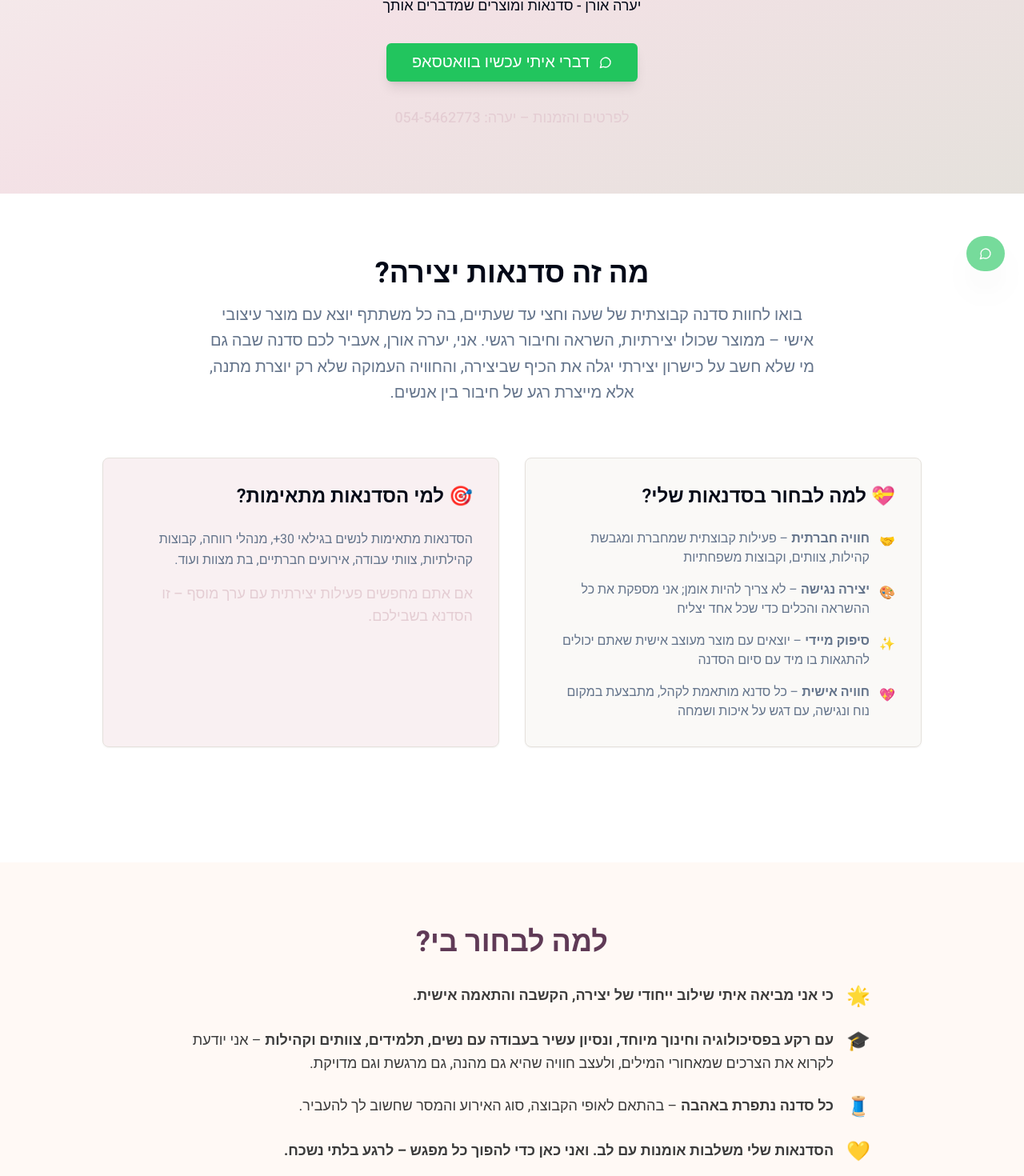
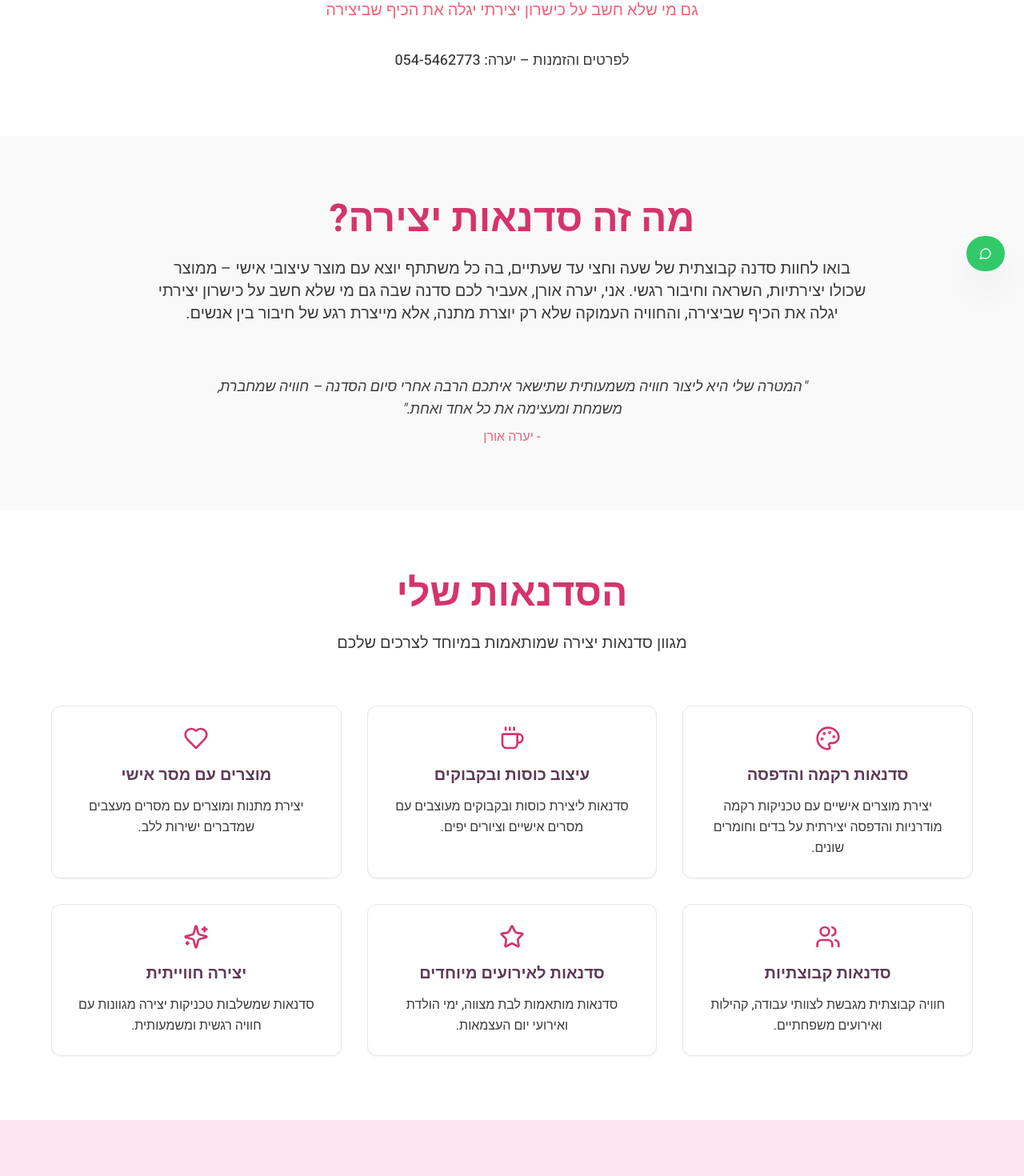
Before and after one commit to sagioren1984/greeting-wizard-friend, a React (Vite) app: page / in a window 1280 px wide. Shown: the part 437-1907 px from the top of the page at 80% size. Built offline with nearby package versions, Linux system fonts and the light colour scheme.

Commit message:
Refactor: Redesign landing page
Redesigned the landing page to focus on workshops, with alternating background colors, clear headings, workshop cards, and a prominent WhatsApp button.

```diff
--- a/src/components/About.tsx
+++ b/src/components/About.tsx
@@ -2,58 +2,26 @@ import { Card, CardContent } from "@/components/ui/card";
 
 const About = () => {
   return (
-    <section id="about" className="py-20 bg-background">
+    <section id="about" className="py-16 md:py-20 bg-[#f9f9f9]">
       <div className="container mx-auto px-4">
-        <div className="text-center mb-16">
-          <h2 className="text-3xl md:text-4xl font-bold text-foreground mb-4">
+        <div className="text-center mb-12 md:mb-16">
+          <h2 className="text-3xl md:text-4xl lg:text-5xl font-bold text-[#d6336c] mb-6">
             מה זה סדנאות יצירה?
           </h2>
-          <p className="text-xl text-muted-foreground max-w-3xl mx-auto leading-relaxed">
-            בואו לחוות סדנה קבוצתית של שעה וחצי עד שעתיים, בה כל משתתף יוצא עם מוצר עיצובי אישי – ממוצר שכולו יצירתיות, השראה וחיבור רגשי.
-            אני, יערה אורן, אעביר לכם סדנה שבה גם מי שלא חשב על כישרון יצירתי יגלה את הכיף שביצירה, והחוויה העמוקה שלא רק יוצרת מתנה, אלא מייצרת רגע של חיבור בין אנשים.
+          <p className="text-lg md:text-xl text-body-text max-w-4xl mx-auto leading-relaxed">
+            בואו לחוות סדנה קבוצתית של שעה וחצי עד שעתיים, בה כל משתתף יוצא עם מוצר עיצובי אישי –
+            ממוצר שכולו יצירתיות, השראה וחיבור רגשי. אני, יערה אורן, אעביר לכם סדנה שבה גם מי שלא חשב
+            על כישרון יצירתי יגלה את הכיף שביצירה, והחוויה העמוקה שלא רק יוצרת מתנה, אלא מייצרת רגע
+            של חיבור בין אנשים.
           </p>
         </div>
 
-        <div className="grid md:grid-cols-2 gap-8 max-w-5xl mx-auto mb-16">
-          <Card className="border-brand-beige bg-brand-cream/50">
-            <CardContent className="p-8">
-              <h3 className="text-2xl font-semibold text-foreground mb-6">
-                💝 למה לבחור בסדנאות שלי?
-              </h3>
-              <ul className="space-y-4 text-muted-foreground">
-                <li className="flex items-start gap-3">
-                  <span className="text-brand-pink mt-1">🤝</span>
-                  <span><strong>חוויה חברתית</strong> – פעילות קבוצתית שמחברת ומגבשת קהילות, צוותים, וקבוצות משפחתיות</span>
-                </li>
-                <li className="flex items-start gap-3">
-                  <span className="text-brand-pink mt-1">🎨</span>
-                  <span><strong>יצירה נגישה</strong> – לא צריך להיות אומן; אני מספקת את כל ההשראה והכלים כדי שכל אחד יצליח</span>
-                </li>
-                <li className="flex items-start gap-3">
-                  <span className="text-brand-pink mt-1">✨</span>
-                  <span><strong>סיפוק מיידי</strong> – יוצאים עם מוצר מעוצב אישית שאתם יכולים להתגאות בו מיד עם סיום הסדנה</span>
-                </li>
-                <li className="flex items-start gap-3">
-                  <span className="text-brand-pink mt-1">💖</span>
-                  <span><strong>חוויה אישית</strong> – כל סדנא מותאמת לקהל, מתבצעת במקום נוח ונגישה, עם דגש על איכות ושמחה</span>
-                </li>
-              </ul>
-            </CardContent>
-          </Card>
-
-          <Card className="border-brand-beige bg-brand-pink-light/50">
-            <CardContent className="p-8">
-              <h3 className="text-2xl font-semibold text-foreground mb-6">
-                🎯 למי הסדנאות מתאימות?
-              </h3>
-              <p className="text-muted-foreground leading-relaxed mb-4">
-                הסדנאות מתאימות לנשים בגילאי 30+, מנהלי רווחה, קבוצות קהילתיות, צוותי עבודה, אירועים חברתיים, בת מצוות ועוד.
-              </p>
-              <p className="text-brand-pink font-medium text-lg">
-                אם אתם מחפשים פעילות יצירתית עם ערך מוסף – זו הסדנא בשבילכם.
-              </p>
-            </CardContent>
-          </Card>
+        <div className="text-center">
+          <p className="text-base md:text-lg text-body-text italic max-w-3xl mx-auto">
+            "המטרה שלי היא ליצור חוויה משמעותית שתישאר איתכם הרבה אחרי סיום הסדנה –
+            חוויה שמחברת, משמחת ומעצימה את כל אחד ואחת."
+          </p>
+          <p className="text-button-color font-medium mt-2 text-sm md:text-base">- יערה אורן</p>
         </div>
       </div>
     </section>
--- a/src/components/Gallery.tsx
+++ b/src/components/Gallery.tsx
@@ -35,10 +35,10 @@ const Gallery = () => {
   ];
 
   return (
-    <section id="gallery" className="py-16 md:py-20 bg-white/50">
+    <section id="gallery" className="py-16 md:py-20 bg-white">
       <div className="container mx-auto px-4">
         <div className="text-center mb-12 md:mb-16">
-          <h2 className="text-2xl md:text-3xl lg:text-4xl font-bold text-title-color mb-4">
+          <h2 className="text-3xl md:text-4xl lg:text-5xl font-bold text-[#d6336c] mb-4">
             גלריית עבודות
           </h2>
           <p className="text-lg md:text-xl text-body-text max-w-2xl mx-auto">
--- a/src/components/Hero.tsx
+++ b/src/components/Hero.tsx
@@ -7,37 +7,23 @@ const Hero = () => {
   };
 
   return (
-    <section className="relative bg-gradient-to-br from-brand-cream via-brand-pink-light to-brand-beige py-20 px-4">
+    <section className="relative bg-white py-20 px-4">
       <div className="container mx-auto text-center max-w-4xl">
         <div className="mb-8">
-          <h1 className="text-4xl md:text-6xl font-bold text-foreground mb-6 leading-tight">
-            סדנאות שמחברות
+          <h1 className="text-4xl md:text-6xl font-bold text-title-color mb-6 leading-tight">
+            יערה אורן
             <br />
-            <span className="text-brand-pink">ומעצבות רגעים</span>
+            <span className="text-button-color">סדנאות ומוצרים שמדברים אותך</span>
           </h1>
-          <p className="text-xl text-muted-foreground max-w-3xl mx-auto leading-relaxed mb-6">
+          <p className="text-xl text-body-text max-w-3xl mx-auto leading-relaxed mb-6">
             חוויה יצירתית אישית – סדנאות לעיצוב מוצרים שמדברים אליך, עם ערך רגשי עמוק והנאה קבוצתית.
             <br />
-            <span className="text-brand-pink font-medium">גם מי שלא חשב על כישרון יצירתי יגלה את הכיף שביצירה</span>
-          </p>
-          <p className="text-lg text-foreground font-medium">
-            יערה אורן - סדנאות ומוצרים שמדברים אותך
+            <span className="text-button-color font-medium">גם מי שלא חשב על כישרון יצירתי יגלה את הכיף שביצירה</span>
           </p>
         </div>
 
-        <div className="mb-8">
-          <Button
-            size="lg"
-            onClick={handleWhatsAppClick}
-            className="bg-green-500 hover:bg-green-600 text-white px-8 py-6 text-xl flex items-center gap-3 mx-auto shadow-lg"
-          >
-            <MessageCircle className="h-6 w-6" />
-            דברי איתי עכשיו בוואטסאפ
-          </Button>
-        </div>
-
         <div className="text-center">
-          <p className="text-lg text-brand-pink font-medium">
+          <p className="text-lg text-body-text font-medium">
             לפרטים והזמנות – יערה: 054-5462773
           </p>
         </div>
--- a/src/components/Testimonials.tsx
+++ b/src/components/Testimonials.tsx
@@ -23,10 +23,10 @@ const Testimonials = () => {
   ];
 
   return (
-    <section className="py-16 md:py-20 bg-page-background">
+    <section className="py-16 md:py-20 bg-[#f9f9f9]">
       <div className="container mx-auto px-4">
         <div className="text-center mb-12 md:mb-16">
-          <h2 className="text-2xl md:text-3xl lg:text-4xl font-bold text-title-color mb-4">
+          <h2 className="text-3xl md:text-4xl lg:text-5xl font-bold text-[#d6336c] mb-4">
             לקוחות מספרים...
           </h2>
           <p className="text-lg md:text-xl text-body-text max-w-2xl mx-auto">
--- /dev/null
+++ b/src/components/WhatsAppCTA.tsx
@@ -0,0 +1,39 @@
+import { Button } from "@/components/ui/button";
+import { MessageCircle } from "lucide-react";
+
+const WhatsAppCTA = () => {
+  const handleWhatsAppClick = () => {
+    window.open("https://wa.me/972545462773?text=היי יערה, אני מעוניינת לשמוע על הסדנאות שלך", "_blank");
+  };
+
+  return (
+    <section className="py-20 bg-[#ffe6f0]">
+      <div className="container mx-auto px-4 text-center">
+        <div className="max-w-3xl mx-auto">
+          <h2 className="text-3xl md:text-4xl lg:text-5xl font-bold text-[#d6336c] mb-8">
+            רוצה לתאם סדנה?
+          </h2>
+
+          <p className="text-xl md:text-2xl text-body-text mb-10 leading-relaxed">
+            בואי נדבר ונתאים את הסדנה המושלמת בדיוק בשבילך ולקבוצה שלך
+          </p>
+
+          <Button
+            onClick={handleWhatsAppClick}
+            className="bg-[#25D366] hover:bg-[#128C7E] text-white px-10 py-6 text-xl md:text-2xl rounded-full shadow-2xl transform transition-all duration-300 hover:scale-110 animate-pulse hover:animate-none flex items-center gap-4 mx-auto"
+            size="lg"
+          >
+            <MessageCircle className="h-8 w-8" />
+            רוצה לתאם סדנה? לחצי כאן לוואטסאפ!
+          </Button>
+
+          <p className="text-lg text-body-text mt-6">
+            📱 054-5462773 | תגובה מהירה ואישית
+          </p>
+        </div>
+      </div>
+    </section>
+  );
+};
+
+export default WhatsAppCTA;
--- a/src/components/WhyChooseMe.tsx
+++ b/src/components/WhyChooseMe.tsx
@@ -1,40 +1,21 @@
 const WhyChooseMe = () => {
   return (
-    <section className="py-20 bg-page-background">
+    <section className="py-16 md:py-20 bg-[#ffe6f0]">
       <div className="container mx-auto px-4">
-        <div className="max-w-4xl mx-auto">
-          <h2 className="text-3xl md:text-4xl font-bold text-title-color mb-8 text-center">
+        <div className="text-center mb-12 md:mb-16">
+          <h2 className="text-3xl md:text-4xl lg:text-5xl font-bold text-[#d6336c] mb-6">
             למה לבחור בי?
           </h2>
 
-          <div className="space-y-6 text-lg text-body-text leading-relaxed">
-            <div className="flex items-start gap-4">
-              <span className="text-2xl">🌟</span>
-              <p>
-                <strong>כי אני מביאה איתי שילוב ייחודי של יצירה, הקשבה והתאמה אישית.</strong>
-              </p>
-            </div>
+          <div className="space-y-6 max-w-4xl mx-auto text-right">
+            <div className="text-lg md:text-xl text-body-text leading-relaxed">
+              <p className="mb-4">🌟 כי אני מביאה איתי שילוב ייחודי של יצירה, הקשבה והתאמה אישית.</p>
 
-            <div className="flex items-start gap-4">
-              <span className="text-2xl">🎓</span>
-              <p>
-                <strong>עם רקע בפסיכולוגיה וחינוך מיוחד, ונסיון עשיר בעבודה עם נשים, תלמידים, צוותים וקהילות</strong> –
-                אני יודעת לקרוא את הצרכים שמאחורי המילים, ולעצב חוויה שהיא גם מהנה, גם מרגשת וגם מדויקת.
-              </p>
-            </div>
+              <p className="mb-4">🎓 עם רקע בפסיכולוגיה וחינוך מיוחד, ונסיון עשיר בעבודה עם נשים, תלמידים, צוותים וקהילות – אני יודעת לקרוא את הצרכים שמאחורי המילים, ולעצב חוויה שהיא גם מהנה, גם מרגשת וגם מדויקת.</p>
 
-            <div className="flex items-start gap-4">
-              <span className="text-2xl">🧵</span>
-              <p>
-                <strong>כל סדנה נתפרת באהבה</strong> – בהתאם לאופי הקבוצה, סוג האירוע והמסר שחשוב לך להעביר.
-              </p>
-            </div>
+              <p className="mb-4">🧵 כל סדנה נתפרת באהבה – בהתאם לאופי הקבוצה, סוג האירוע והמסר שחשוב לך להעביר.</p>
 
-            <div className="flex items-start gap-4">
-              <span className="text-2xl">💛</span>
-              <p>
-                <strong>הסדנאות שלי משלבות אומנות עם לב. ואני כאן כדי להפוך כל מפגש – לרגע בלתי נשכח.</strong>
-              </p>
+              <p>💛 הסדנאות שלי משלבות אומנות עם לב. ואני כאן כדי להפוך כל מפגש – לרגע בלתי נשכח.</p>
             </div>
           </div>
         </div>
--- /dev/null
+++ b/src/components/WorkshopsShowcase.tsx
@@ -0,0 +1,75 @@
+import { Card, CardContent } from "@/components/ui/card";
+import { Palette, Users, Heart, Star, Sparkles, Coffee } from "lucide-react";
+
+const WorkshopsShowcase = () => {
+  const workshops = [
+    {
+      icon: <Palette className="h-8 w-8 text-[#d6336c]" />,
+      title: "סדנאות רקמה והדפסה",
+      description: "יצירת מוצרים אישיים עם טכניקות רקמה מודרניות והדפסה יצירתית על בדים וחומרים שונים."
+    },
+    {
+      icon: <Coffee className="h-8 w-8 text-[#d6336c]" />,
+      title: "עיצוב כוסות ובקבוקים",
+      description: "סדנאות ליצירת כוסות ובקבוקים מעוצבים עם מסרים אישיים וציורים יפים."
+    },
+    {
+      icon: <Heart className="h-8 w-8 text-[#d6336c]" />,
+      title: "מוצרים עם מסר אישי",
+      description: "יצירת מתנות ומוצרים עם מסרים מעצבים שמדברים ישירות ללב."
+    },
+    {
+      icon: <Users className="h-8 w-8 text-[#d6336c]" />,
+      title: "סדנאות קבוצתיות",
+      description: "חוויה קבוצתית מגבשת לצוותי עבודה, קהילות ואירועים משפחתיים."
+    },
+    {
+      icon: <Star className="h-8 w-8 text-[#d6336c]" />,
+      title: "סדנאות לאירועים מיוחדים",
+      description: "סדנאות מותאמות לבת מצווה, ימי הולדת ואירועי יום העצמאות."
+    },
+    {
+      icon: <Sparkles className="h-8 w-8 text-[#d6336c]" />,
+      title: "יצירה חווייתית",
+      description: "סדנאות שמשלבות טכניקות יצירה מגוונות עם חוויה רגשית ומשמעותית."
+    }
+  ];
+
+  return (
+    <section className="py-16 md:py-20 bg-white">
+      <div className="container mx-auto px-4">
+        <div className="text-center mb-12 md:mb-16">
+          <h2 className="text-3xl md:text-4xl lg:text-5xl font-bold text-[#d6336c] mb-6">
+            הסדנאות שלי
+          </h2>
+          <p className="text-lg md:text-xl text-body-text max-w-3xl mx-auto">
+            מגוון סדנאות יצירה שמותאמות במיוחד לצרכים שלכם
+          </p>
+        </div>
+
+        <div className="grid md:grid-cols-2 lg:grid-cols-3 gap-6 md:gap-8 max-w-6xl mx-auto">
+          {workshops.map((workshop, index) => (
+            <Card
+              key={index}
+              className="bg-white border border-gray-200 hover:shadow-xl transition-all duration-300 transform hover:scale-105 rounded-xl"
+            >
+              <CardContent className="p-6 text-center">
+                <div className="mb-4 flex justify-center">
+                  {workshop.icon}
+                </div>
+                <h3 className="text-xl font-bold text-title-color mb-3">
+                  {workshop.title}
+                </h3>
+                <p className="text-body-text leading-relaxed">
+                  {workshop.description}
+                </p>
+              </CardContent>
+            </Card>
+          ))}
+        </div>
+      </div>
+    </section>
+  );
+};
+
+export default WorkshopsShowcase;
--- a/src/pages/Index.tsx
+++ b/src/pages/Index.tsx
@@ -1,12 +1,11 @@
 import Header from "@/components/Header";
 import Hero from "@/components/Hero";
 import About from "@/components/About";
+import WorkshopsShowcase from "@/components/WorkshopsShowcase";
 import WhyChooseMe from "@/components/WhyChooseMe";
-import Services from "@/components/Services";
 import Gallery from "@/components/Gallery";
 import Testimonials from "@/components/Testimonials";
-import FinalCTA from "@/components/FinalCTA";
-import Contact from "@/components/Contact";
+import WhatsAppCTA from "@/components/WhatsAppCTA";
 import Footer from "@/components/Footer";
 import WhatsAppFloat from "@/components/WhatsAppFloat";
 
@@ -16,12 +15,11 @@ const Index = () => {
       <Header />
       <Hero />
       <About />
+      <WorkshopsShowcase />
       <WhyChooseMe />
-      <Services />
       <Gallery />
       <Testimonials />
-      <FinalCTA />
-      <Contact />
+      <WhatsAppCTA />
       <Footer />
       <WhatsAppFloat />
     </div>
```
